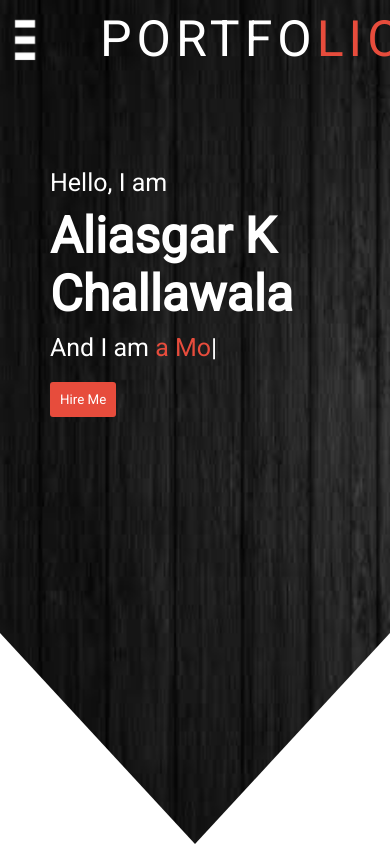
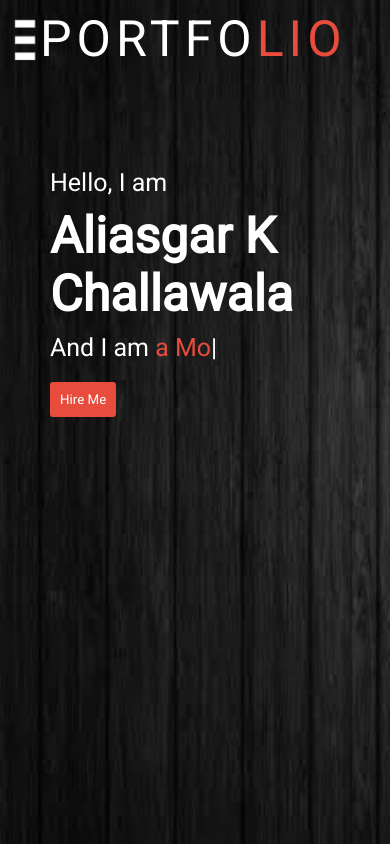
Before and after one commit to aliasgar-kaeed-challawala/portfolio, a plain HTML site: page index.html in a window 390 px wide. Shown: the top 845 px of the page. Drawn offline with nearby package versions, Linux system fonts and the light colour scheme.

Commit message:
Update style.css

```diff
--- a/style.css
+++ b/style.css
@@ -255,13 +255,14 @@ footer{
     header{
         background: url('../images/bg1.jpeg');
         background-size: cover;
+        clip-path:none;
     }
     .menu
         .nav{
             display: none;
         }
     .logo{
-        padding-left: 100px;
+        padding-left: 40px;
 
     }
     .text{
```
